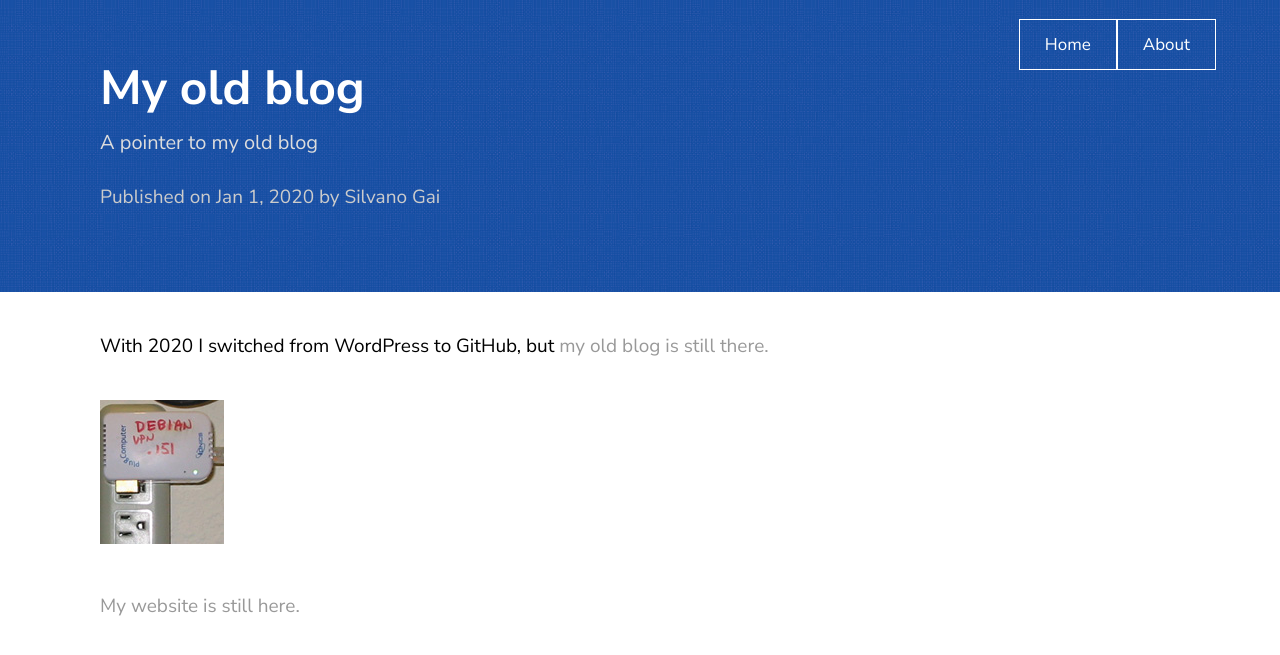
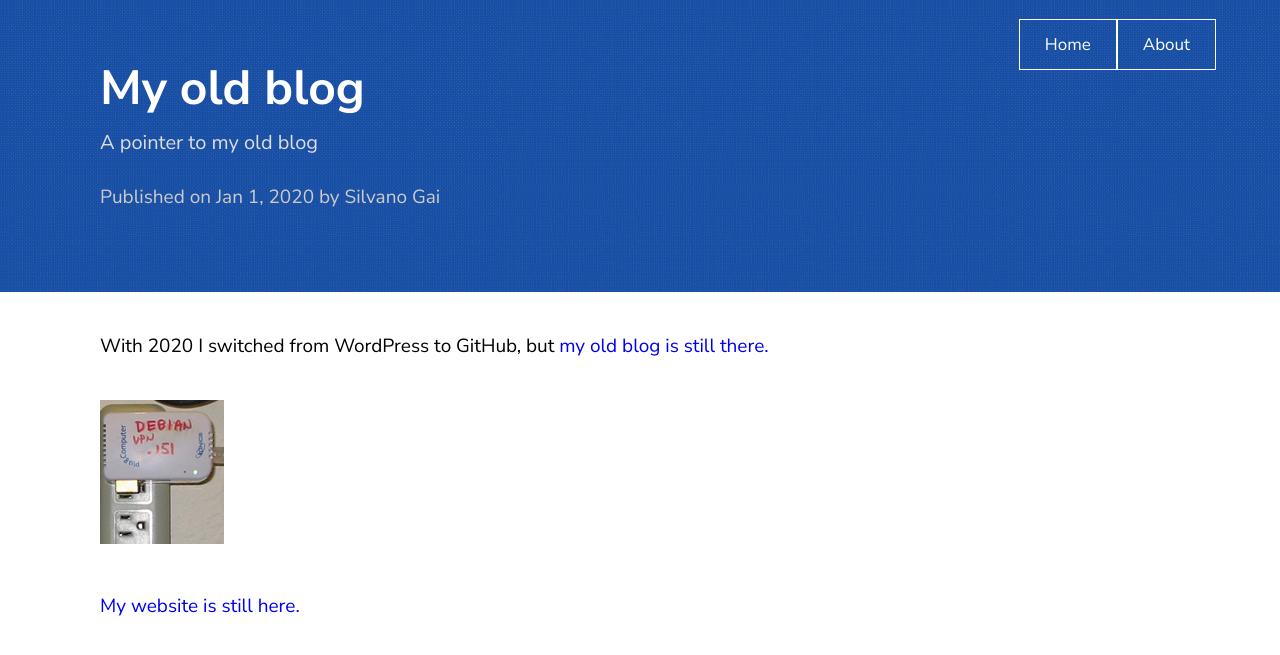
Before and after one commit to silvanogai/silvanogai, a Jekyll site: the page built from _posts/2020-01-01-My-Old-Blog.md, in a window 1280 px wide. Shown: the top 655 px of the page. Built offline with Jekyll 4.4.1, drawn with Linux system fonts in a browser that asks for light colours; comment, search, counter and statistics services are not loaded.

Commit message:
Changed hyperlink color

```diff
--- a/_sass/theme.scss
+++ b/_sass/theme.scss
@@ -3,7 +3,7 @@
 @import 'begin';
 @import 'syntax';
 
-$linkColor: #999;
+$linkColor: #0000EE;
 $mobileW: 768px;
 $smallMobileW: 480px;
 $bigScreenW: 1600px;
```
Also changed, not shown: 1 other file.
